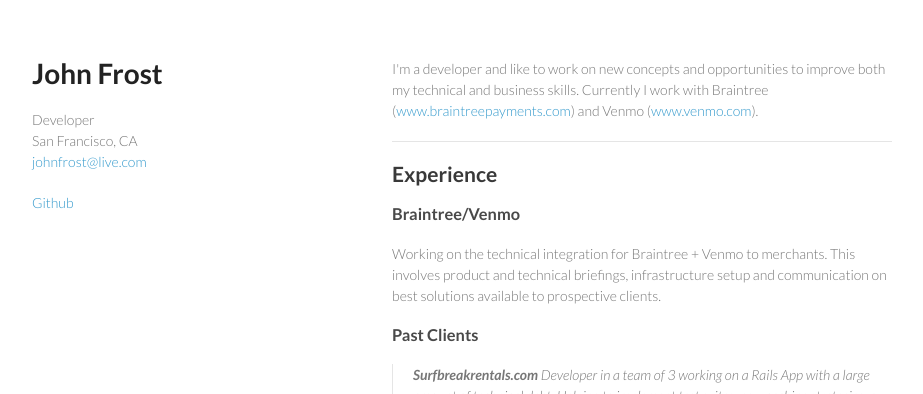
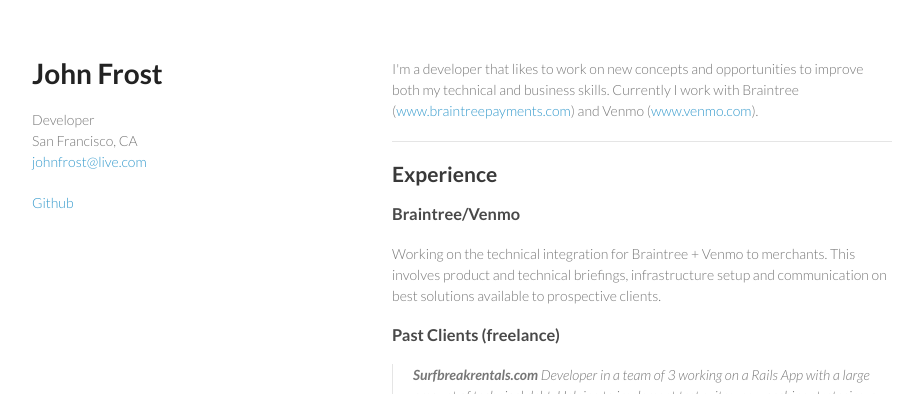
Before and after one commit to frostjohn/frostjohn.github.io, a plain HTML site: page index.html in a window 1280 px wide. Shown: the top 394 px of the page, without its empty margins (178-1101 px from the left). Drawn offline with Linux system fonts and the light colour scheme; files whose address does not match are found by name.

Commit message:
small changes

```diff
--- a/index.html
+++ b/index.html
@@ -32,7 +32,7 @@
 
       </header>
 <section>
-<p>I'm a developer and like to work on new concepts and opportunities to improve both my technical and business skills.  Currently I work with Braintree (<a href="http://www.braintreepayments.com">www.braintreepayments.com</a>) and Venmo (<a href="http://www.venmo.com">www.venmo.com</a>).</p>
+<p>I'm a developer that likes to work on new concepts and opportunities to improve both my technical and business skills.  Currently I work with Braintree (<a href="http://www.braintreepayments.com">www.braintreepayments.com</a>) and Venmo (<a href="http://www.venmo.com">www.venmo.com</a>).</p>
 
 <hr>
 
@@ -42,7 +42,7 @@
  Working on the technical integration for Braintree + Venmo to merchants. This involves product and technical briefings, infrastructure setup and communication on best solutions available to prospective clients.
 
 </p>
-<h3>Past Clients</h3>
+<h3>Past Clients (freelance)</h3>
 <blockquote>
   <p><b>Surfbreakrentals.com</b> Developer in a team of 3 working on a Rails App with a large amount of technical debt.  Helping to implement test suites, new caching strategies, a new graph search engine, Backbone apps for listing search, payment, and messaging. (<a href="http://www.surfbreakrentals.com/">surfbreakrentals.com</a>)</p>
   <p><b>Rally.org</b> A Rails app which allows users to create accounts or donate money to particular causes. Rails, resque and jQuery. (<a href="http://www.rally.org/">rally.org</a>)</p>
@@ -75,8 +75,7 @@
 
 <h2>Education</h2>
 
-<p> Royal Melbourne Institute of Technology &
-Stockholm School of Entrepreneurship <br />
+<p> Royal Melbourne Institute of Technology & Stockholm School of Entrepreneurship <br />
 (Graduated with a Distinction in Entrepreneurship BS,)</p>
 
 <h2>In my free time</h2>
```
